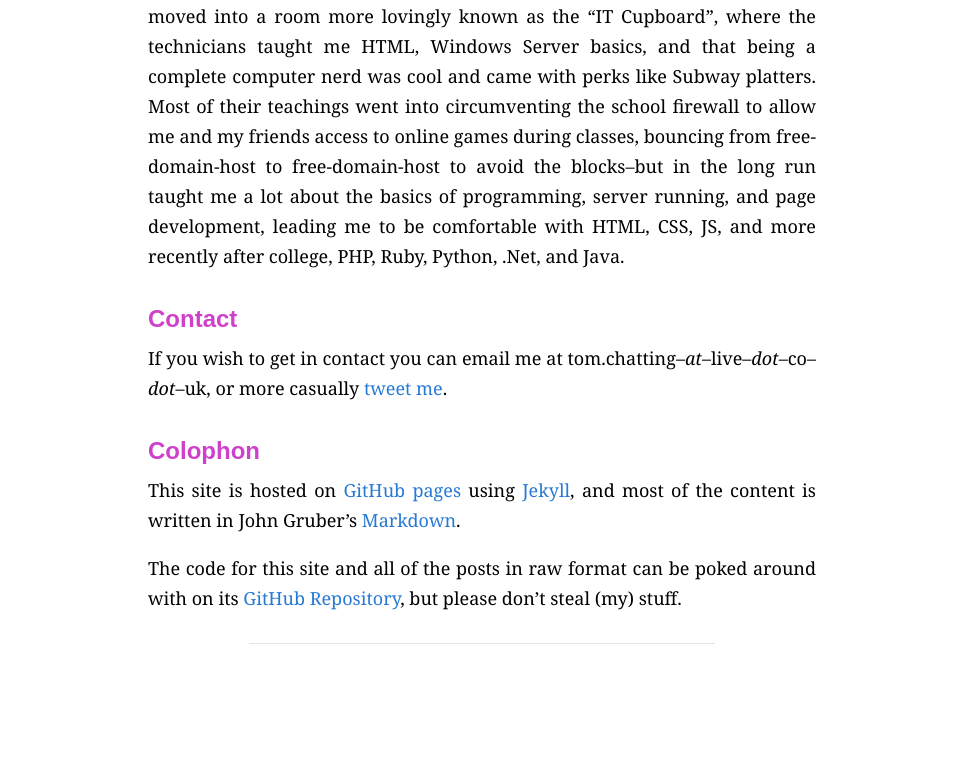
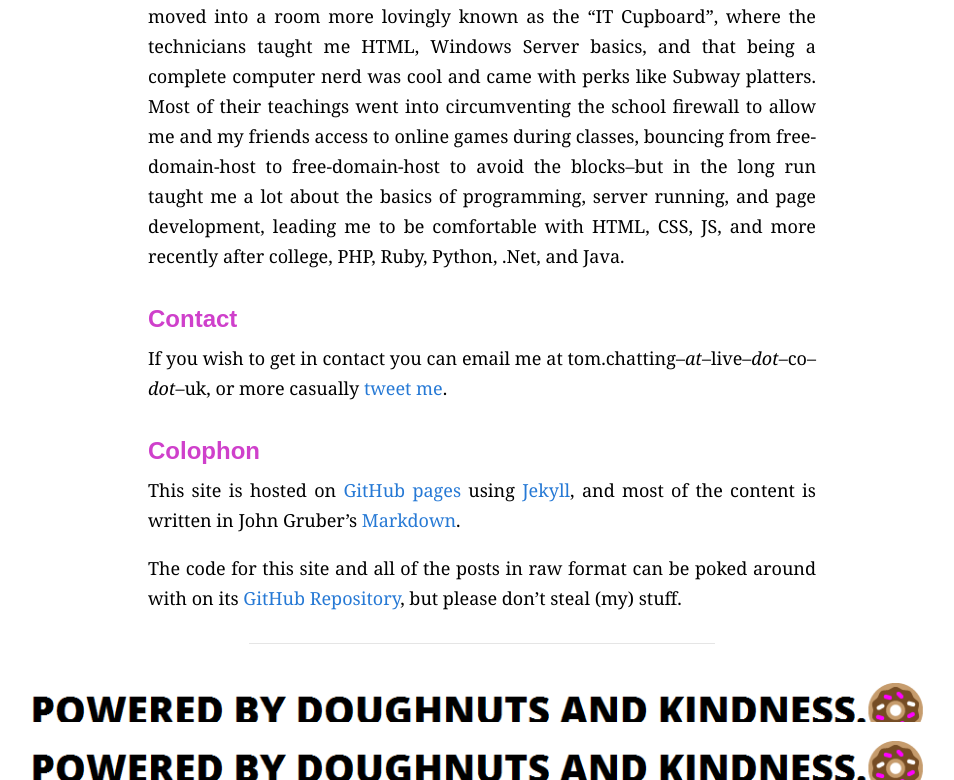
Before and after one commit to tomchatting/tomchatting.github.io, a Jekyll site: the page built from about.markdown, in a window 1280 px wide. Shown: the part 1359-2139 px from the top of the page, without its empty margins (158-1112 px from the left). Built offline with Jekyll 4.4.1, drawn with Linux system fonts in a browser that asks for light colours.

Commit message:
Colons!!!!!!!!11111111111111111111

```diff
--- a/css/main.css
+++ b/css/main.css
@@ -123,7 +123,7 @@ footer {
     padding-top: 1em;
 }
 
-footer a: {
+footer a {
     width: 100%;
     background-image: url('/img/happy-feet.png');
     display: inline-block;
```
